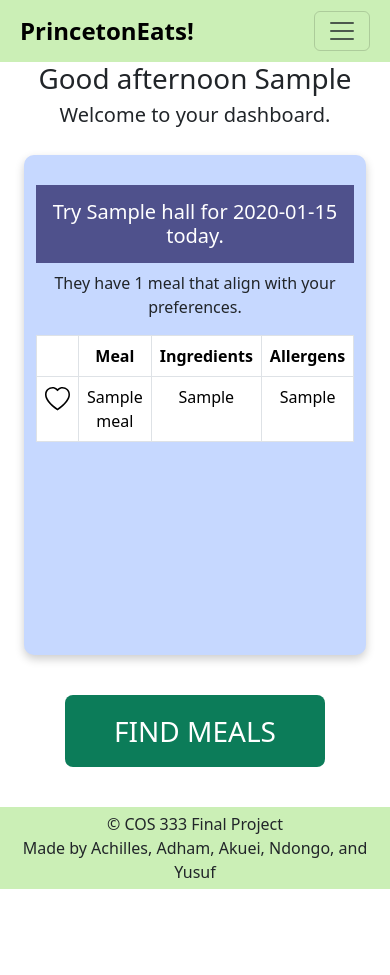
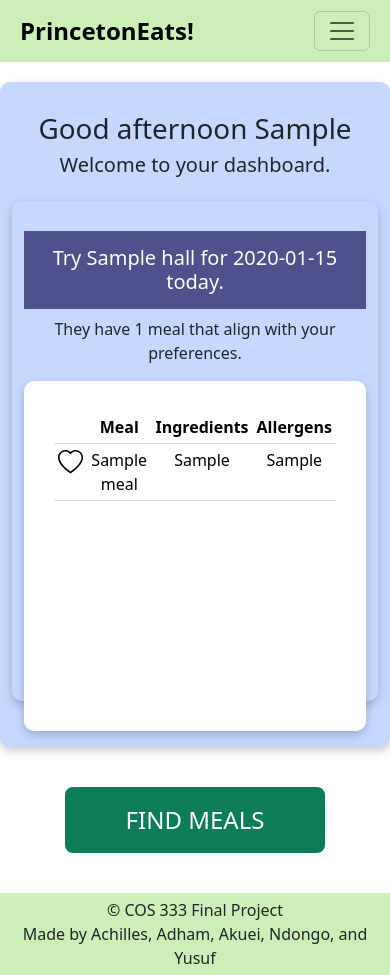
Before and after one commit to princeton-eats/princetoneats, a Flask app: template src/princetoneats/templates/dashboard.html in a window 390 px wide. Before the commit the page ends 889 px from the top, so only its background shows below. Run offline with Flask 3, Linux system fonts and the light colour scheme; the template is opened without the code that fills it: most values are stand-ins (such as "Sample title", 1, 10 or a date in 2020).

Commit message:
dashboard mobile

```diff
--- a/src/princetoneats/templates/dashboard.html
+++ b/src/princetoneats/templates/dashboard.html
@@ -5,10 +5,10 @@
     <meta name="viewport" content="width=device-width, initial-scale=1.0">
     <title>Princeton Eats</title>
     <link rel="stylesheet" href="static/css/base.css">
+    <link rel="stylesheet" href="static/css/meals_list_c.css">
     <link rel="stylesheet" href=
         "https://cdn.jsdelivr.net/npm/bootstrap@5.3.3/dist/css/bootstrap.min.css">
     <script src="https://cdn.jsdelivr.net/npm/bootstrap@5.3.0/dist/js/bootstrap.bundle.min.js"></script>
-
 </head>
 
 <body class="d-flex flex-column min-vh-100">
@@ -30,10 +30,9 @@
         </div>
     </nav>
 
-    <div class="container-fluid flex-fill d-flex justify-content-center align-items-center">
+    <div class="container flex-fill d-flex justify-content-center align-items-center">
         <div class="row w-100 justify-content-center">
 
-    <!-- Left Column -->
         <div class="col-md-5 text-center" style="margin: auto;">
                 <h1 class="display-10">Good <span id="ampmSpan"></span> {{userFirstname}}</h1>
                 <h2 class="lead">
@@ -41,15 +40,21 @@
                 </h2>
         </div>
 
-        <!-- Right Column -->
-        <div class="col-md-7 text-center">
-            <div class="container" style="overflow: scroll !important; height: 500px;">
-                {% if hall == "hairline" %}
-                   <p>Sorry! No meals are available that match your stored preferences for {{mealtime}}.</p>
+        <div class="containerMeals col-md-7 mb-3 mb-md-0 mt-3" style="height: 500px; background-color: #C6D8FF;">
+                <!-- Error Handling when no preferences align with the meals -->
+                {% if hall == "Null" %}
+                <div class="containerMeals" style="background-color: white; overflow: scroll !important;">
+                    <h1>Sorry! We couldn't generate a dining hall that aligns with your current preferences. <br><br>
+                        Try and refresh the page or change your preferences! </h1>
+                </div>
                 {% else %}
+
+                <div>
                     <h5 class="headerCustom">Try {{hall}} for {{mealtime}} today.</h5>
                     <p>They have {{totalMeals}} meal{% if totalMeals != 1 %}s{% else %}{% endif %} that align with your preferences.</p>
-                    <table class="table table-bordered rounded-5">
+
+                <div class="containerMeals" style="background-color: white; height: 350px; overflow: scroll !important;">
+                            <table class="table-responsive table table-sm">
                                 <thead>
                                     <tr>
                                         <th></th>
@@ -92,12 +97,13 @@
                     {% endif %}
                 </div>
             </div>
+        </div>
 
         </div>
     </div>
 
     <div class="buttons" style="margin-bottom: 40px;">
-        <button onclick="location.href='/find_meals'" class="custom-button" style="font-size: 28px; width: 260px;">FIND MEALS</button>
+        <button onclick="location.href='/find_meals'" class="custom-button" style="font-size: 24px; width: 260px;">FIND MEALS</button>
     </div>
 
     <div class="container-fluid, footer" style="padding: 5px;">
```
Lines whose indentation alone changed are shown as unchanged.
